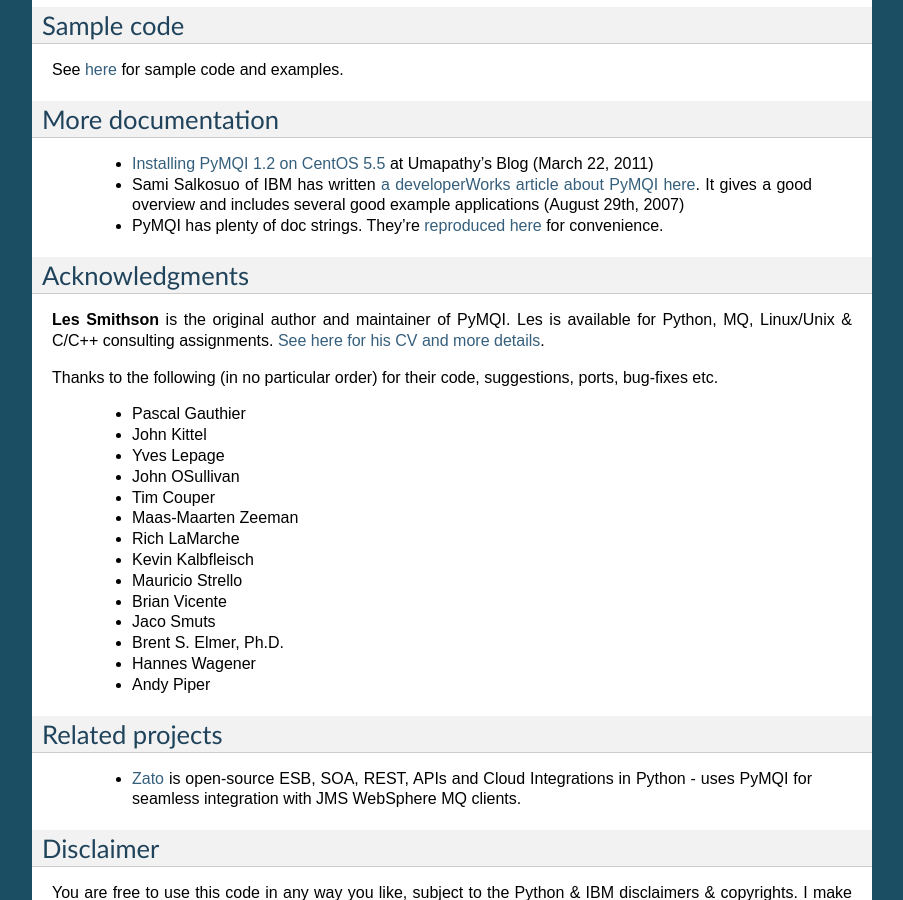
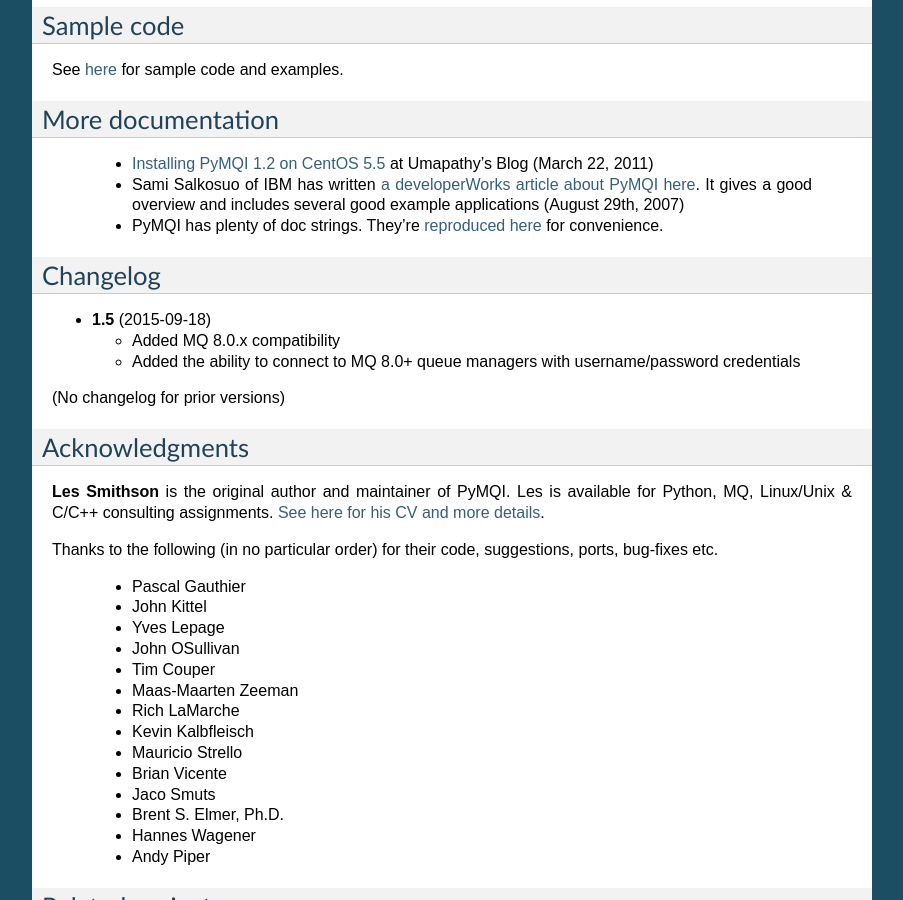
Before and after one commit to dsuch/pymqi, a Sphinx documentation site: the page built from docs/index.rst, in a window 1280 px wide and 900 px high, scrolled down 6887 px. Shown: the whole window, without its empty margins (198-1101 px from the left). Built offline with Sphinx 7.4.7, drawn with Linux system fonts in a browser that asks for light colours.

Commit message:
Updating changelog with 1.5 changes.

```diff
--- a/docs/index.rst
+++ b/docs/index.rst
@@ -431,6 +431,17 @@
     * Sami Salkosuo of IBM has written `a developerWorks article about PyMQI here <https://www.ibm.com/developerworks/websphere/library/techarticles/0708_salkosuo/0708_salkosuo.html>`_. It gives a good overview and includes several good example applications (August 29th, 2007)
     * PyMQI has plenty of doc strings. They're `reproduced here <api.html>`_ for convenience.
 
+==================
+Changelog
+==================
+
+* **1.5** (2015-09-18)
+
+  * Added MQ 8.0.x compatibility
+  * Added the ability to connect to MQ 8.0+ queue managers with username/password credentials
+
+(No changelog for prior versions)
+
 
 ======================
 Acknowledgments
```
Also changed, not shown: 1 other file.
